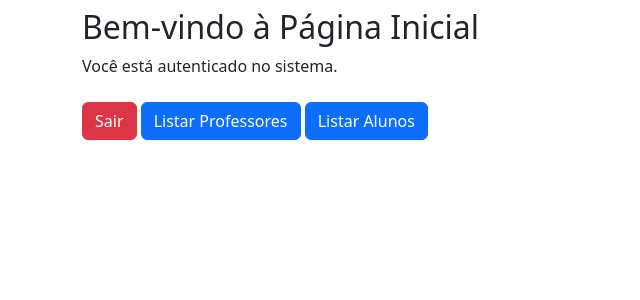
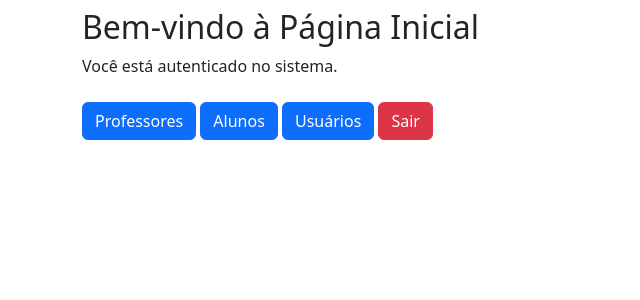
Before and after one commit to caioadauri/education_api, a Flask app: page /home in a window 1280 px wide. Shown: the top 300 px of the page, without its empty margins (0-640 px from the left). Run offline with Flask 3, Linux system fonts and the light colour scheme; the visitor is signed in with stand-in values (Sample User, id 1); some libraries are stand-ins or nearby versions.

Commit message:
add button for home

```diff
--- a/templates/home.html
+++ b/templates/home.html
@@ -5,8 +5,9 @@
 
 <!-- Botões de ação -->
 <div class="mt-4">
+    <a href="{{ url_for('teacher.index') }}" class="btn btn-primary">Professores</a>
+    <a href="{{ url_for('student.show_students') }}" class="btn btn-primary">Alunos</a>
+    <a href="{{ url_for('user.show_users') }}" class="btn btn-primary">Usuários</a>
     <a href="{{ url_for('sair') }}" class="btn btn-danger">Sair</a>
-    <a href="{{ url_for('teacher.index') }}" class="btn btn-primary">Listar Professores</a>
-    <a href="{{ url_for('students') }}" class="btn btn-primary">Listar Alunos</a>
 </div>
 {% endblock %}
--- a/templates/students.html
+++ b/templates/students.html
@@ -13,6 +13,7 @@
 <body>
   <h2>Lista de Alunos</h2>
   <a href="{{ url_for('student.new_student') }}" class="btn btn-primary">Novo Aluno</a>
+  <a href="{{ url_for('home') }}" class="btn btn-primary">Home</a>
   <table class="table table-bordered">
     <thead>
       <tr>
--- a/templates/teacher.html
+++ b/templates/teacher.html
@@ -1,6 +1,7 @@
 {% extends "template.html" %}
 {% block conteudo %}
 <h2>Professores</h2>
+<a href="{{ url_for('home') }}" class="btn btn-primary">Home</a>
 <table class="table table-striped table-responsive table-bordered">
     <thead class="thead-default">
         <tr>
--- a/templates/users.html
+++ b/templates/users.html
@@ -2,6 +2,7 @@
 {% block conteudo %}
 <h2>Lista de Usuários</h2>
 <a href="{{ url_for('user.new_user') }}" class="btn btn-primary">Novo Usuário</a>
+<a href="{{ url_for('home') }}" class="btn btn-primary">Home</a>
 <table class="table table-bordered">
   <thead>
     <tr>
```
Lines whose indentation alone changed are shown as unchanged.
